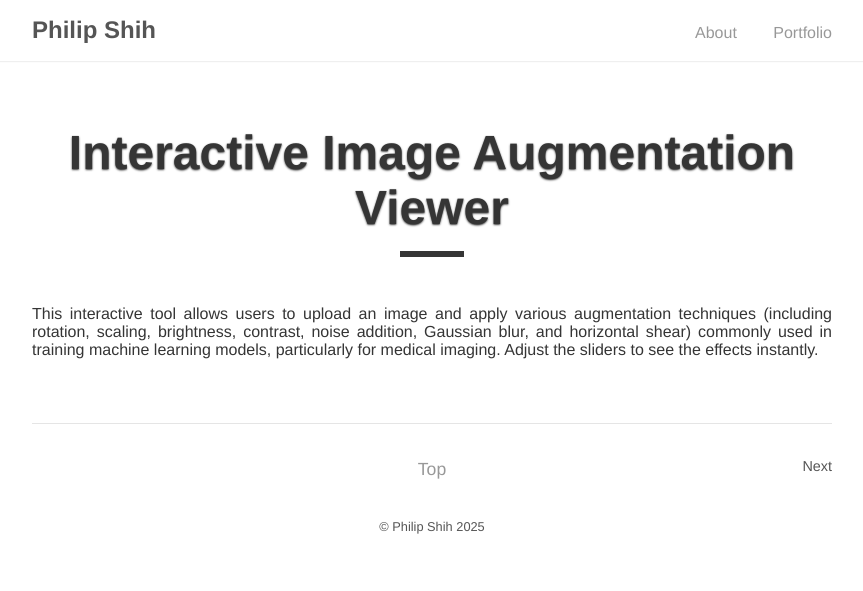
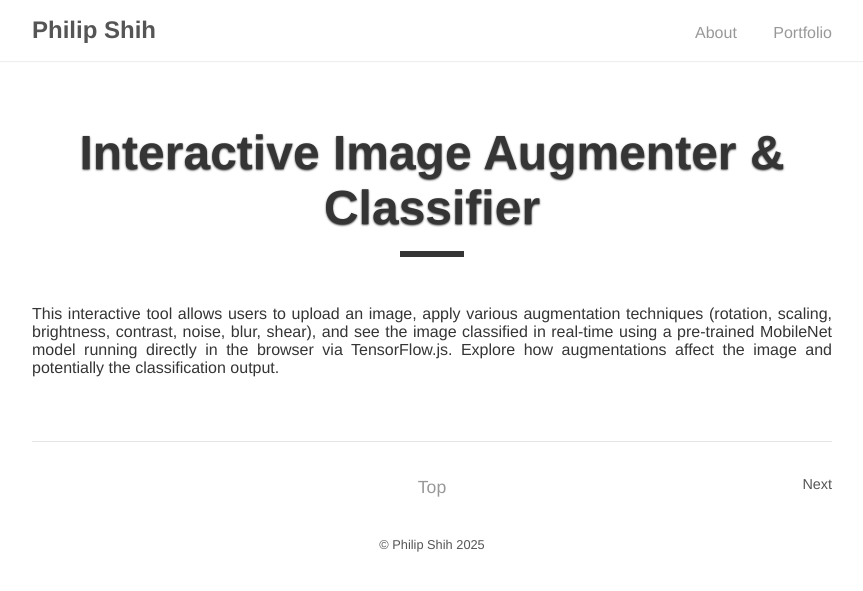
Before and after one commit to philipshih/philipshih.github.io, a Jekyll site: the page built from _posts/2025-04-09-image-augmenter.md, in a window 1280 px wide. Shown: the top 591 px of the page, without its empty margins (208-1071 px from the left). Built offline with Jekyll 4.4.1, drawn with Linux system fonts in a browser that asks for light colours.

Commit message:
update portfolio
skin

```diff
--- a/_posts/2025-04-09-image-augmenter.md
+++ b/_posts/2025-04-09-image-augmenter.md
@@ -1,11 +1,11 @@
 ---
 layout: post # Or keep the default layout handling if 'post' isn't strictly needed for portfolio items
-title: "Interactive Image Augmentation Viewer"
+title: "Interactive Image Augmenter & Classifier"
 date: 2025-04-09
-type: Web App # Category for the portfolio item
-info: "Demonstrates image augmentations (rotation, scale, brightness, contrast, noise, blur, shear) applied in real-time using HTML Canvas." # Short description
-tech: "JavaScript, HTML Canvas, CSS" # Technologies used
+type: Web App / ML Demo # Category for the portfolio item
+info: "Applies image augmentations (rotate, scale, brightness, etc.) and classifies the image using TensorFlow.js (MobileNet) in the browser." # Short description
+tech: "JavaScript, HTML Canvas, CSS, TensorFlow.js" # Technologies used
 app_url: "/portfolio/image-augmenter/index.html" # Direct link to the app
 ---
 
-This interactive tool allows users to upload an image and apply various augmentation techniques (including rotation, scaling, brightness, contrast, noise addition, Gaussian blur, and horizontal shear) commonly used in training machine learning models, particularly for medical imaging. Adjust the sliders to see the effects instantly.
+This interactive tool allows users to upload an image, apply various augmentation techniques (rotation, scaling, brightness, contrast, noise, blur, shear), and see the image classified in real-time using a pre-trained MobileNet model running directly in the browser via TensorFlow.js. Explore how augmentations affect the image and potentially the classification output.
```
Also changed, not shown: portfolio/image-augmenter/index.html (+8 -1 lines), portfolio/image-augmenter/script.js (+70 -16 lines), portfolio/image-augmenter/style.css (+17 -0 lines), assets/img/Skin_rashes.jpg (added).
